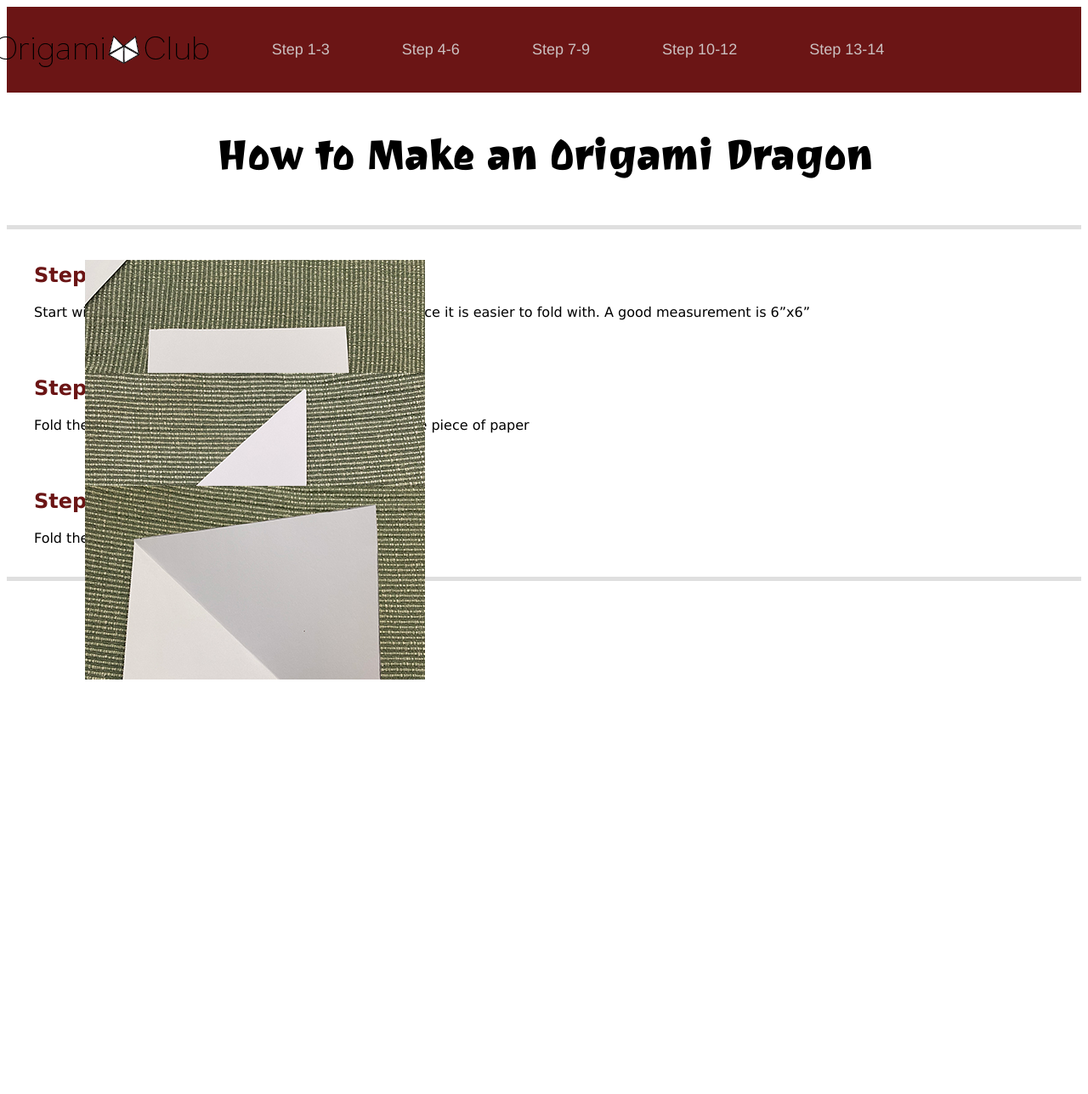
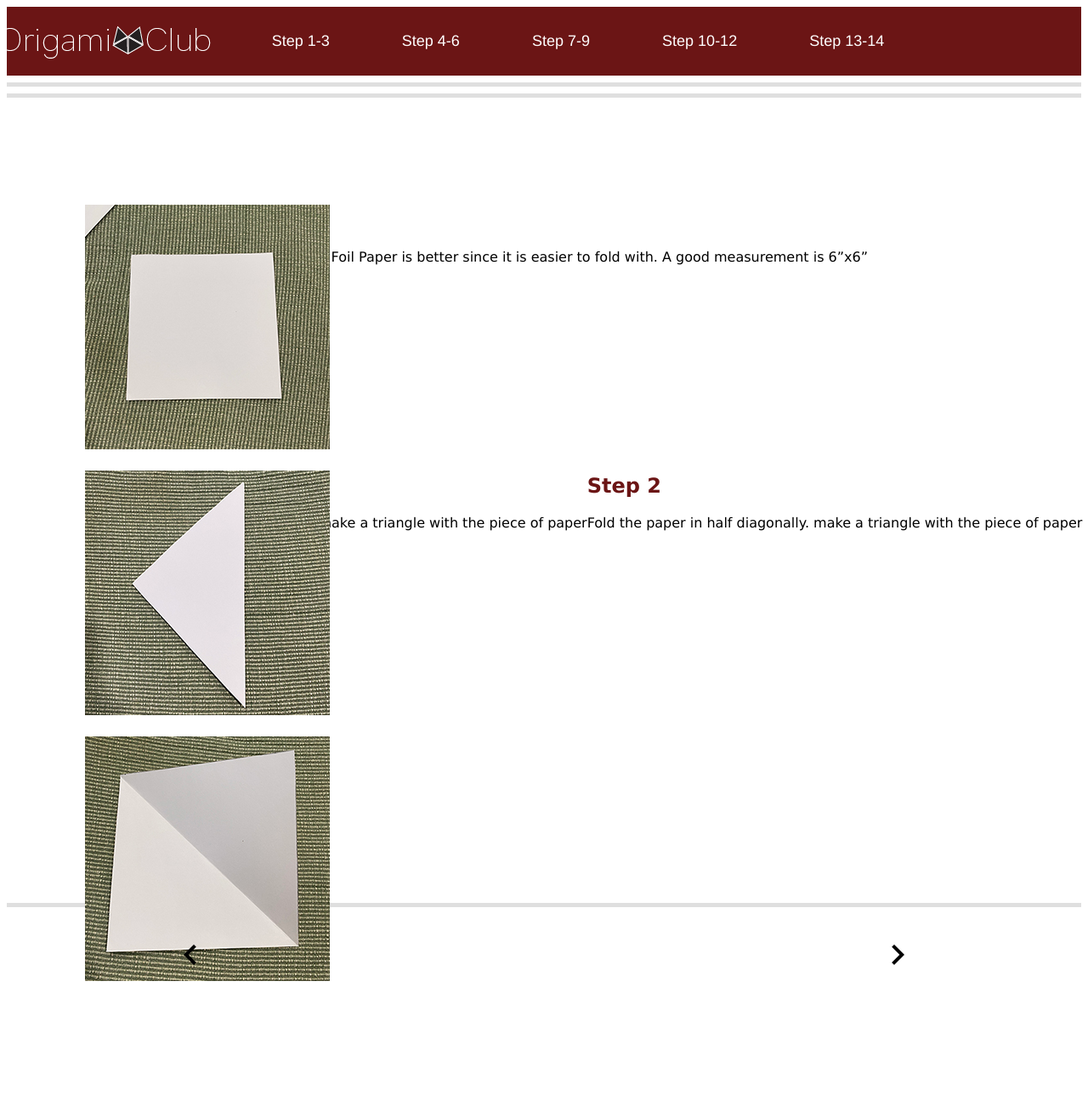
Before and after one commit to Lpr17717/lpr17717.github.io, a PHP site: page /L_Rogozin_Project2/proj2step1-3.html in a window 1280 px wide; the page is wider, and only the part inside the window is pictured. Shown: that part at 85% size. Before the commit the page ends 800 px from the top of that part, so only its background shows below. Run offline with PHP 8.4, Linux system fonts and the light colour scheme.

Commit message:
proj 2
proj 2

```diff
--- a/L_Rogozin_Project2/index.html
+++ b/L_Rogozin_Project2/index.html
@@ -1,4 +1,5 @@
 <html lang="en"><Title>Project Two</Title>
+<Title>Project Two</Title>
 <head>
     <link href="style_proj2.css"rel="stylesheet">
 </head>
@@ -45,7 +46,6 @@
   </div>
 </header>
 
-
       <div id="photo1">
       <a><img src="Origami Photos/OrigamiDragon.tif" alt="Origami Dragon"></a>
       </div>
--- a/L_Rogozin_Project2/proj2step1-3.html
+++ b/L_Rogozin_Project2/proj2step1-3.html
@@ -16,13 +16,7 @@
 </ul>
 </nav>
 
-<header id="Title">
-  <div><p class="header"></p></div>
-  <div><p class="box1"></p></div>
-  <div><p class="Heading"><h1>How to Make an Origami Dragon<h1></div>
-  <div><p class="box2"></p></div>
-  </div>
-</header>
+<hr>
 
 <hr>
 
@@ -40,6 +34,15 @@
       </div>
 
       <div class="row">
+
+        <div>
+        <p class="photo"><img src="Origami Photos/O2.jpg" alt="Origami Dragon Step 1"></p>
+        </div>
+        <div>
+        <h2>Step 2</h2>
+        <p>Fold the paper in half diagonally.
+            make a triangle with the piece of paper</p>
+        </div>
 
         <div>
         <p class="photo"><img src="Origami Photos/O2.jpg" alt="Origami Dragon Step 1"></p>
--- a/L_Rogozin_Project2/style_proj2.css
+++ b/L_Rogozin_Project2/style_proj2.css
@@ -20,6 +20,7 @@ body{
     background-color: white;
     width: 1200px
 }
+
 h2{
     color: #6B1515;
 }
@@ -38,11 +39,11 @@ h2{
     width: 1200px;
     background-color: white;
     margin: 10px auto;
-    padding: 10px
+    padding: 100px
 }
 
 .col-b{
-    width: 200px
+    width: 100px
 }
 .col-a {
 width: calc(100%-200px);
@@ -68,7 +69,13 @@ nav{
     padding: 30px;
     background-color: #6B1515;
     text-align: center;
+    padding: 20px;
+
   }
+  nav a{
+    color: white;
+    text-decoration: none;
+}
 
   nav a{
     color: white;
@@ -102,18 +109,12 @@ nav{
     left: 100px;
 }
 
-a:link{
-    color: rgb(203, 192, 192)
-}
-
-a:visited{
-color: rgb(255, 255, 255);
-}
 .logo{
     position: absolute;
     top: 10px;
     right: 50px;
 }
+
 hr{
     background-color: rgb(223, 223, 223);
     height: 5px;
```
Also changed, not shown: L_Rogozin_Project2/proj2step7-9.html (added, +67 -0 lines), L_Rogozin_Project2/Origami Photos/O1.jpg, L_Rogozin_Project2/Origami Photos/O17.jpg (deleted), L_Rogozin_Project2/Origami Photos/O18.jpg (deleted), L_Rogozin_Project2/Origami Photos/O2.jpg, L_Rogozin_Project2/Origami Photos/O3.jpg, L_Rogozin_Project2/Origami Photos/OrigamiClub.png, 6 other files.
